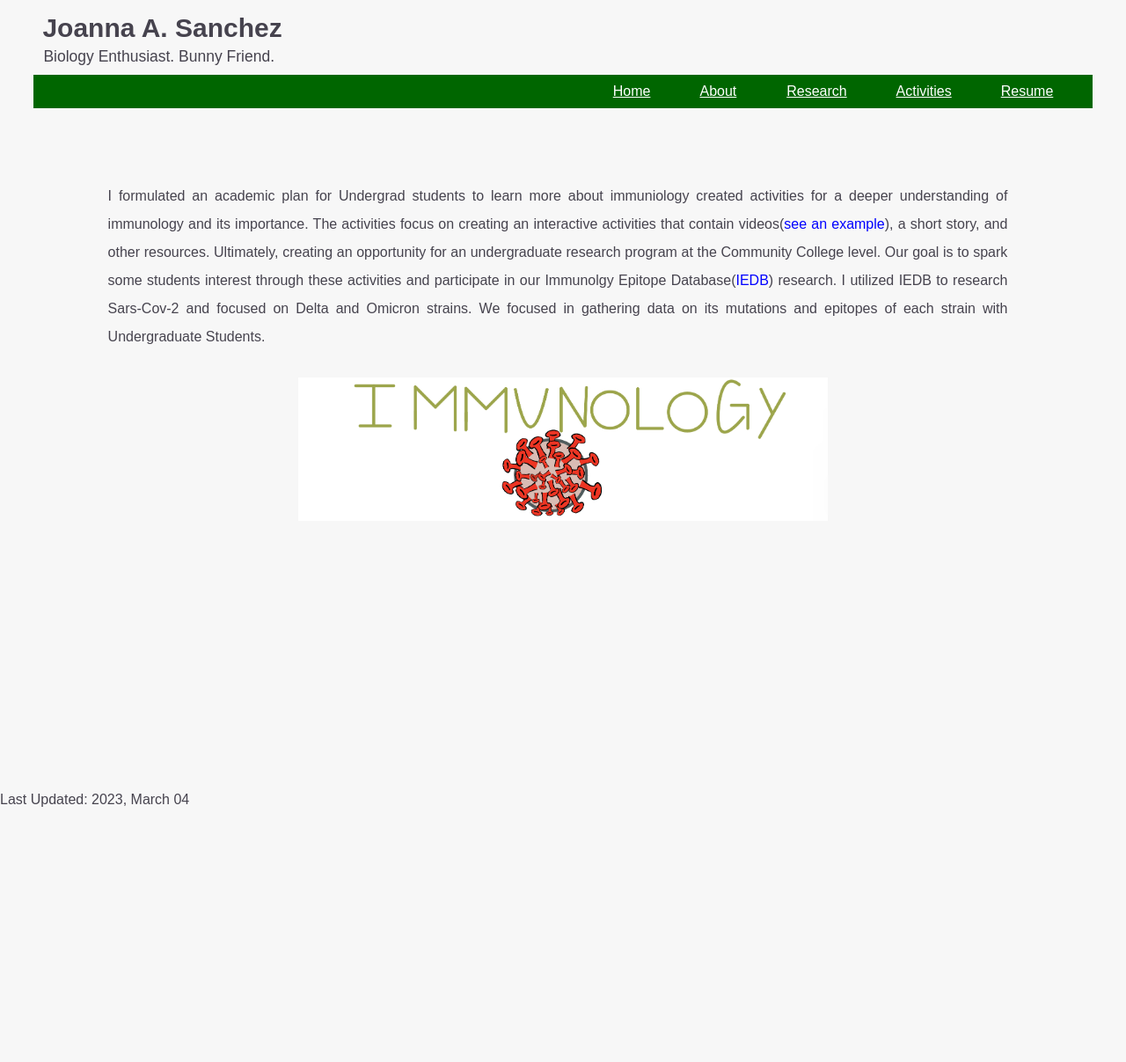
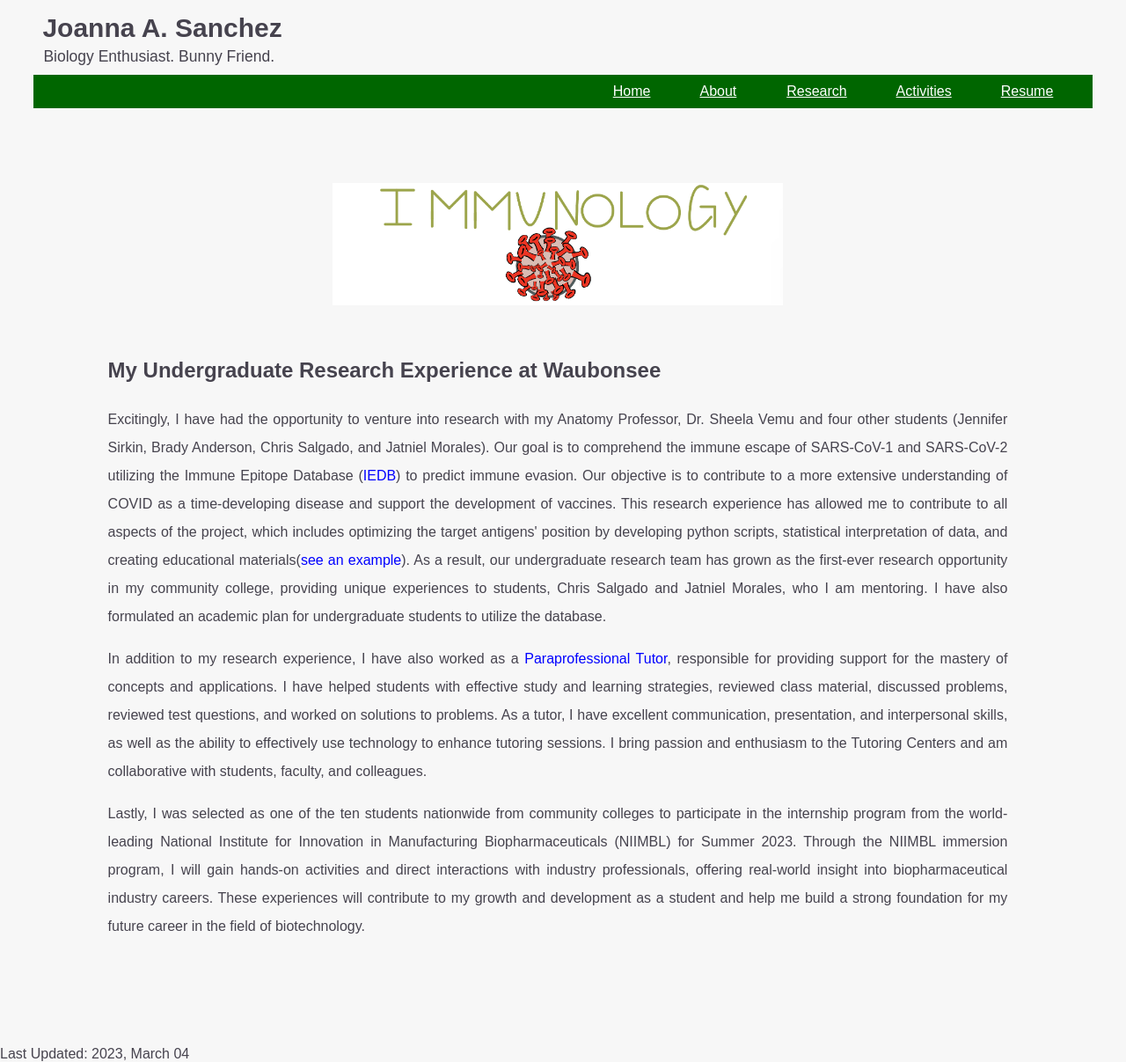
Before and after one commit to Joanna-Sanchez/joanna.sanchez.rocha, a Jekyll site: the page docs/research.html, which Jekyll copies as it is, in a window 1280 px wide. Shown: the whole page at 88% size. Built offline with Jekyll 4.4.1, drawn with Linux system fonts in a browser that asks for light colours; some web fonts are replaced; a style sheet for code colours, icons or effects is not loaded; before the commit the page ends 918 px from its top, so only the background shows below that.

Commit message:
update research

```diff
--- a/docs/main.css
+++ b/docs/main.css
@@ -91,6 +91,7 @@ body, html {
 .mainbody-text-research {
     margin-top: 7%;
     margin-left: 7%;
+    margin-bottom: 10%;
     width: 85%;
     float: bottom;
     line-height: 2.0;
@@ -126,10 +127,17 @@ body, html {
 .mainbody-image-research {
     margin-left: auto;
     margin-right: auto;
-    padding-top: 30px;
+    padding-top: 1px;
+    padding-bottom: 50px;
     width: 50%;
     float: top;
     display: block;
+}
+
+.mainbody-image-researchgroup {
+    float: left;
+    width: 25%;
+    padding: 5px;
 }
 
 .mainbody-image-mecha {
--- a/docs/research.html
+++ b/docs/research.html
@@ -25,11 +25,22 @@
 
 	<div class="mainbody clearfix">
 	  <div class="mainbody-text-research">
-	    I formulated an academic plan for Undergrad students to learn more about immuniology  created activities for a deeper understanding of immunology and its importance. The activities focus on creating an interactive activities that contain videos(<a href="https://www.youtube.com/watch?app=desktop&v=ZuxI_owk7po" class="dark">see an example</a>), a short story, and other resources.  Ultimately, creating an opportunity for an undergraduate research program at the Community College level. Our goal is to spark some students interest through these activities and  participate in our Immunolgy Epitope Database(<a href="https://www.iedb.org/home_v3.php" class="dark">IEDB</a>) research.
-I utilized IEDB to research Sars-Cov-2 and focused on Delta and Omicron strains. We focused in gathering data on its mutations and epitopes of each strain with Undergraduate Students.
+	    <div>
+	      <img src="img/immunology.jpg" alt="main image" class="mainbody-image-research">
+	    </div>
+	    <font size="5">
+	      <b>My Undergraduate Research Experience at Waubonsee</b>
+	    </font>
+	    <p>Excitingly, I have had the opportunity to venture into research with my Anatomy Professor, <a herf="https://www.waubonsee.edu/vemu-dr-sheela" class="dark">Dr. Sheela Vemu</a> and four other students (Jennifer Sirkin, Brady Anderson, Chris Salgado, and Jatniel Morales). Our goal is to comprehend the immune escape of SARS-CoV-1 and SARS-CoV-2 utilizing the Immune Epitope Database (<a href="https://www.iedb.org/home_v3.php" class="dark">IEDB</a>) to predict immune evasion. Our objective is to contribute to a more extensive understanding of COVID as a time-developing disease and support the development of vaccines. This research experience has allowed me to contribute to all aspects of the project, which includes optimizing the target antigens' position by developing python scripts, statistical interpretation of data, and creating educational materials(<a href="https://www.youtube.com/watch?app=desktop&v=ZuxI_owk7po" class="dark">see an example</a>). As a result, our undergraduate research team has grown as the first-ever research opportunity in my community college, providing unique experiences to students, Chris Salgado and Jatniel Morales, who I am mentoring. I have also formulated an academic plan for undergraduate students to utilize the database.</p>
+	    <p>In addition to my research experience, I have also worked as a <a href="https://www.waubonsee.edu/sanchez-rocha-joanna" class="dark">Paraprofessional Tutor</a>, responsible for providing support for the mastery of concepts and applications. I have helped students with effective study and learning strategies, reviewed class material, discussed problems, reviewed test questions, and worked on solutions to problems. As a tutor, I have excellent communication, presentation, and interpersonal skills, as well as the ability to effectively use technology to enhance tutoring sessions. I bring passion and enthusiasm to the Tutoring Centers and am collaborative with students, faculty, and colleagues.</p>
+	    <p>Lastly, I was selected as one of the ten students nationwide from community colleges to participate in the internship program from the world-leading National Institute for Innovation in Manufacturing Biopharmaceuticals (NIIMBL) for Summer 2023. Through the NIIMBL immersion program, I will gain hands-on activities and direct interactions with industry professionals, offering real-world insight into biopharmaceutical industry careers. These experiences will contribute to my growth and development as a student and help me build a strong foundation for my future career in the field of biotechnology.</p>
+
+	    </div>
+
 	  </div>
 
-	  <img src="img/immunology.jpg" alt="main image" class="mainbody-image-research">
+	  </div>
+
 	</div>
       </div>
     </div>
```
Also changed, not shown: other parts of docs/research.html (+1 -1 lines).
